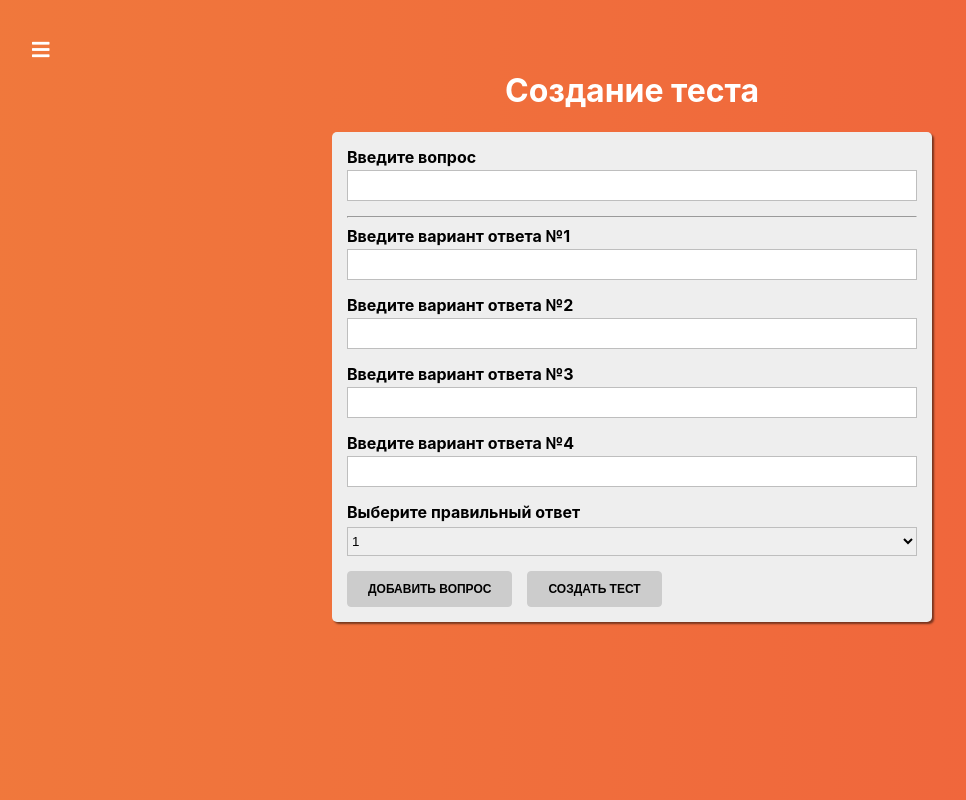
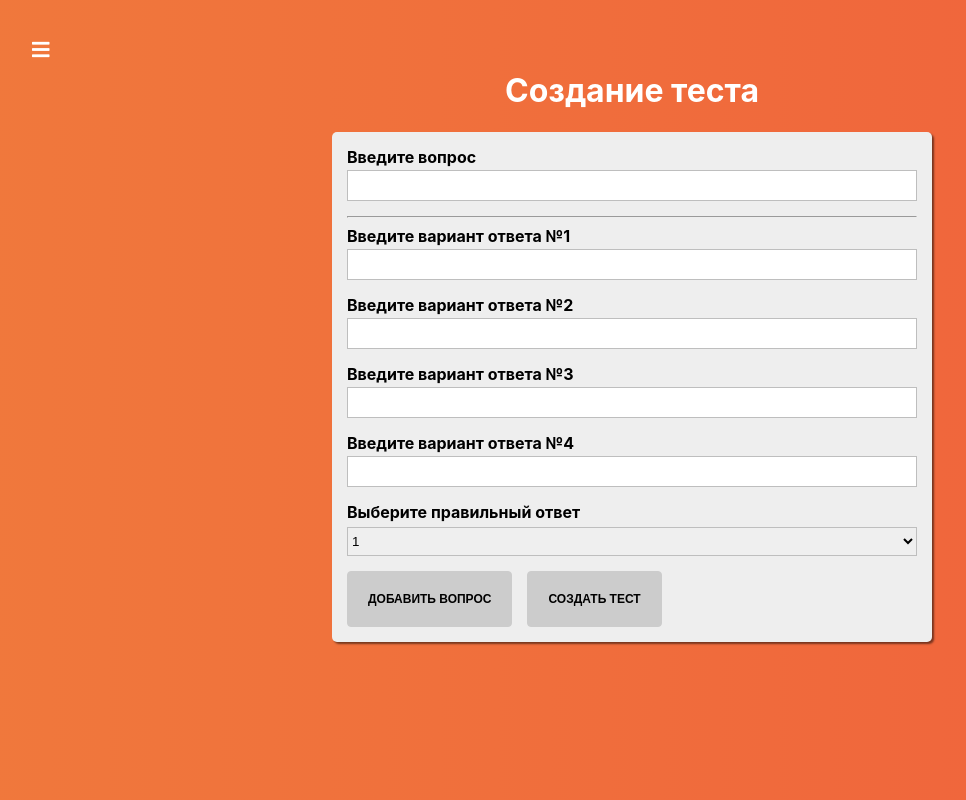
Before and after one commit to Mayamee/react-quiz, a React (Create React App) app: page /quiz-creator in a window 1280 px wide. Shown: the whole page, without its empty margins (8-974 px from the left). Built offline with nearby package versions, Linux system fonts and the light colour scheme.

Commit message:
088 - Загрузка теста

```diff
--- /dev/null
+++ b/src/axios/axiosQuiz.js
@@ -0,0 +1,12 @@
+import axios from "axios";
+
+const API_URL = "http://127.0.0.1:8080/api/quiz/";
+
+export default axios.create({
+  baseURL: API_URL,
+  headers: {
+    "Content-Type": "application/json",
+    "Access-Control-Allow-Origin": "*",
+    "Access-Control-Allow-Methods": "GET, POST, PUT, DELETE, OPTIONS",
+  },
+});
--- /dev/null
+++ b/src/components/Nodata/Nodata.jsx
@@ -0,0 +1,21 @@
+import { Link } from "react-router-dom";
+import Button from "../UI/Button/Button";
+import classes from "./Nodata.module.scss";
+
+const Nodata = () => {
+  return (
+    <div className={classes.Nodata}>
+      <h2>
+        Данные не найдены <i className="fas fa-exclamation-triangle" />
+      </h2>
+
+      <div className="btns">
+        <Link to="/">
+          <Button btnType="success">Вернуться к списку тестов</Button>
+        </Link>
+      </div>
+    </div>
+  );
+};
+
+export default Nodata;
--- /dev/null
+++ b/src/components/Nodata/Nodata.module.scss
@@ -0,0 +1,8 @@
+.Nodata {
+  i {
+    display: inline-block;
+    margin: 0 5px;
+    color: red;
+    font-size: 1.5rem;
+  }
+}
--- a/src/components/UI/Button/Button.jsx
+++ b/src/components/UI/Button/Button.jsx
@@ -1,14 +1,10 @@
 import classes from "./Button.module.scss";
 
-const Button = (props) => {
-  const cls = [classes.Button, classes[props.btnType]];
+const Button = ({ btnType, onClick, disabled, children }) => {
+  const cls = [classes.Button, classes[btnType]];
   return (
-    <button
-      onClick={props.onClick}
-      className={cls.join(" ")}
-      disabled={props.disabled}
-    >
-      {props.children}
+    <button onClick={onClick} className={cls.join(" ")} disabled={disabled}>
+      {children}
     </button>
   );
 };
--- a/src/components/UI/Button/Button.module.scss
+++ b/src/components/UI/Button/Button.module.scss
@@ -1,6 +1,6 @@
 .Button {
   display: inline-block;
-  padding: 10px 20px;
+  padding: 20px 20px;
   border-radius: 4px;
   border: 1px solid #ccc;
   color: #000;
@@ -25,8 +25,8 @@
   color: #fff;
 }
 .success {
-  background: rgb(26, 217, 26);
-  color: rgb(0, 0, 0);
+  background: rgb(21, 175, 21);
+  color: rgb(255, 255, 255);
 }
 .primary {
   background: rgb(99, 99, 202);
--- a/src/containers/Quiz/Quiz.jsx
+++ b/src/containers/Quiz/Quiz.jsx
@@ -1,7 +1,10 @@
 import React, { Component } from "react";
+import axios from "../../axios/axiosQuiz";
 import classes from "./Quiz.module.scss";
 import ActiveQuiz from "../../components/ActiveQuiz/ActiveQuiz";
 import FinishedQuiz from "../../components/FinishedQuiz/FinishedQuiz";
+import Nodata from "../../components/Nodata/Nodata";
+import Loader from "../../components/UI/Loader/Loader";
 import { useParams } from "react-router-dom";
 
 const withRouter = (Component) => {
@@ -13,47 +16,36 @@ const withRouter = (Component) => {
 
 class Quiz extends Component {
   state = {
-    results: {}, // {[id]: "success" || "error"}
+    results: {},
     isQuizFinished: false,
+    isLoading: true,
     activeQuestion: 0,
-    answerState: null, // { [id]: success | error }
-    quiz: [
-      {
-        question: "Какого цвета небо?",
-        rightAnswerId: 2,
-        id: 1,
-        answers: [
-          { text: "Черный", id: 1 },
-          { text: "Синий", id: 2 },
-          { text: "Зеленый", id: 3 },
-          { text: "Желтый", id: 4 },
-        ],
-      },
-      {
-        question: "Какого цвета луна?",
-        rightAnswerId: 1,
-        id: 2,
-        answers: [
-          { text: "Черный", id: 1 },
-          { text: "Синий", id: 2 },
-          { text: "Зеленый", id: 3 },
-          { text: "Желтый", id: 4 },
-        ],
-      },
-      {
-        question: "Какого цвета звезды?",
-        rightAnswerId: 3,
-        id: 3,
-        answers: [
-          { text: "Черный", id: 1 },
-          { text: "Синий", id: 2 },
-          { text: "Зеленый", id: 3 },
-          { text: "Желтый", id: 4 },
-        ],
-      },
-    ],
+    answerState: null,
+    //TODO: quiz пустой проработать момент
+    quiz: [],
   };
-  componentDidMount() {}
+  async componentDidMount() {
+    const id = this.props.id;
+    if (!id) return;
+
+    const reqOptions = {
+      url: `${id}`,
+      method: "GET",
+    };
+
+    try {
+      const response = await axios.request(reqOptions);
+      if (response.data.data.length === 0) {
+        console.log("No data");
+        return;
+      }
+      //TODO 404 status
+      const quiz = response.data.data.info;
+      this.setState({ quiz, isLoading: false });
+    } catch (error) {
+      this.setState({ isLoading: false });
+    }
+  }
   onAnswerClickHandler = (answerId) => {
     if (this.state.answerState) {
       const key = Object.keys(this.state.answerState)[0];
@@ -108,12 +100,16 @@ class Quiz extends Component {
       <div className={classes.Quiz}>
         <div className={classes.QuizWrapper}>
           <h1>Ответьте на все вопросы</h1>
-          {this.state.isQuizFinished ? (
+          {this.state.isLoading ? (
+            <Loader />
+          ) : this.state.isQuizFinished ? (
             <FinishedQuiz
               results={this.state.results}
               quiz={this.state.quiz}
               onRetry={this.onRetryHandler}
             />
+          ) : this.state.quiz.length === 0 ? (
+            <Nodata />
           ) : (
             <ActiveQuiz
               answers={this.state.quiz[this.state.activeQuestion].answers}
--- a/src/containers/QuizCreator/QuizCreator.jsx
+++ b/src/containers/QuizCreator/QuizCreator.jsx
@@ -2,7 +2,7 @@ import React, { Component } from "react";
 import classes from "./QuizCreator.module.scss";
 import Button from "../../components/UI/Button/Button";
 import { checkObjectPropertyDeepByPath } from "../../helpers/valid";
-import axios from "axios";
+import axios from "../../axios/axiosQuiz";
 import {
   createControl,
   validateControl,
@@ -85,18 +85,11 @@ class QuizCreator extends Component {
   async createQuizHandler(event) {
     const bodyContent = JSON.stringify(this.state.quiz);
     const reqOptions = {
-      url: "http://127.0.0.1:8080/api/quiz",
       method: "POST",
       data: bodyContent,
-      headers: {
-        "Content-Type": "application/json",
-        "Access-Control-Allow-Origin": "*",
-        "Access-Control-Allow-Methods": "GET, POST, PUT, DELETE, OPTIONS",
-      },
     };
     try {
-      const res = await axios.request(reqOptions);
-      console.log(res);
+      await axios.request(reqOptions);
     } catch (error) {
       if (
         checkObjectPropertyDeepByPath(error, ["response", "data", "status"])
--- a/src/containers/QuizList/QuizList.jsx
+++ b/src/containers/QuizList/QuizList.jsx
@@ -1,5 +1,5 @@
 import React, { Component } from "react";
-import axios from "axios";
+import axios from "../../axios/axiosQuiz";
 import classes from "./QuizList.module.scss";
 import { NavLink } from "react-router-dom";
 import Loader from "../../components/UI/Loader/Loader";
@@ -20,13 +20,7 @@ class QuizList extends Component {
 
   async componentDidMount() {
     const reqOptions = {
-      url: "http://localhost:8080/api/quiz",
       method: "GET",
-      headers: {
-        "Content-Type": "application/json",
-        "Access-Control-Allow-Origin": "*",
-        "Access-Control-Allow-Methods": "GET, POST, PUT, DELETE, OPTIONS",
-      },
     };
 
     try {
```
